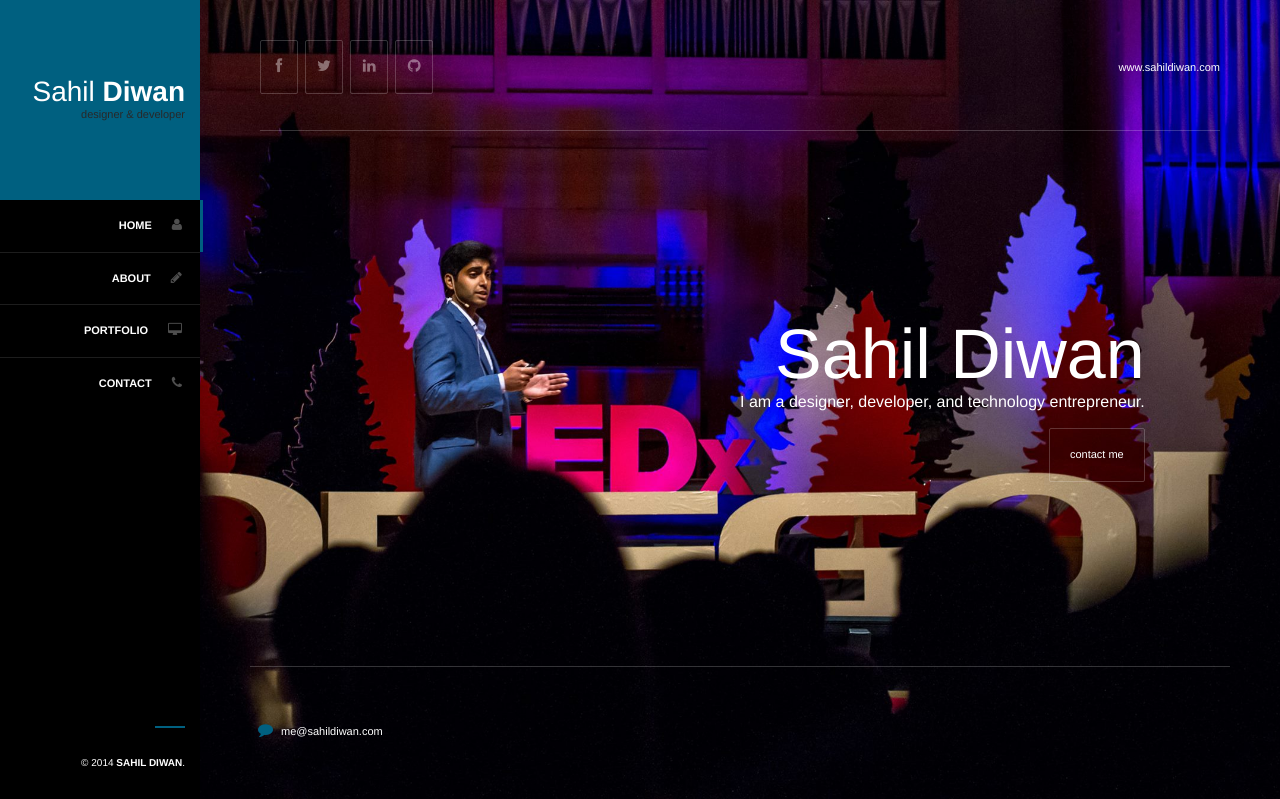
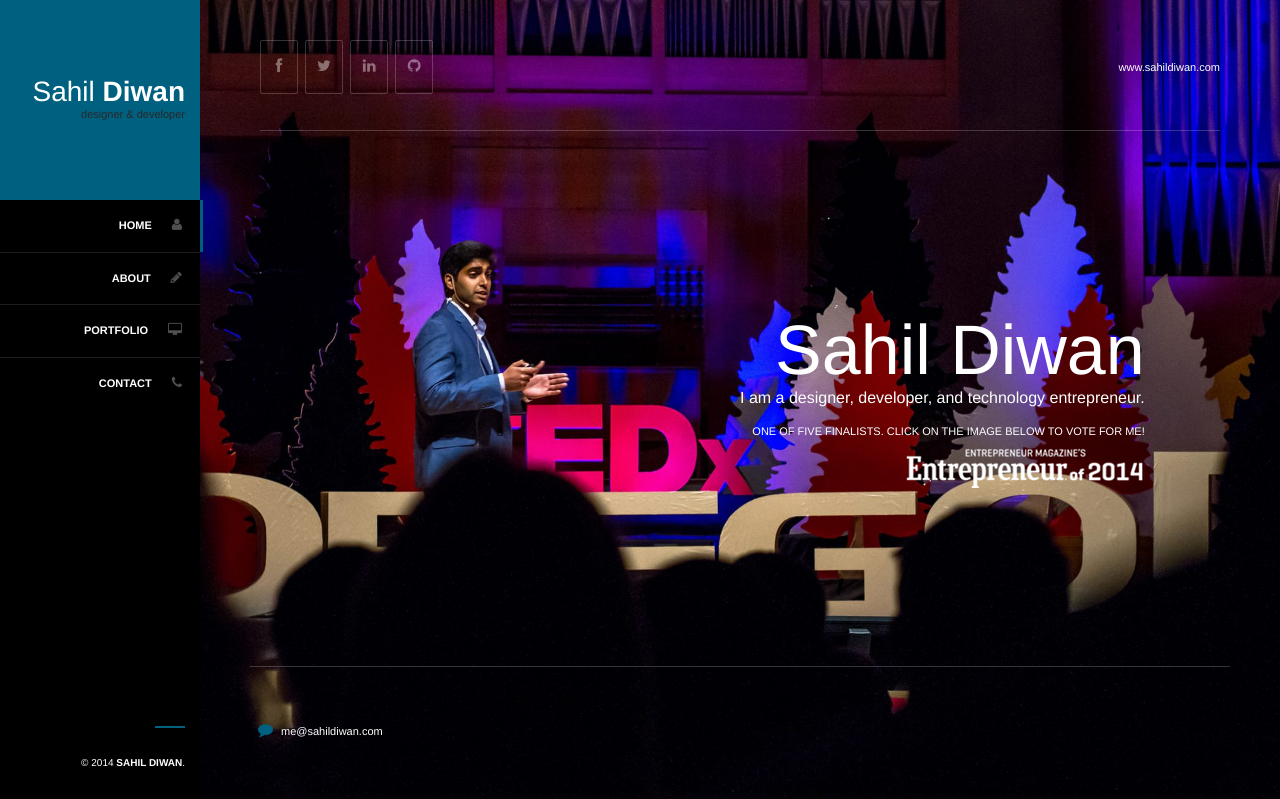
Before and after one commit to sahildiwan/sahildiwan.com, a PHP site: page / in a window 1280 px wide. Shown: the top 799 px of the page. Run offline with PHP 8.4, Linux system fonts and the light colour scheme; some libraries are stand-ins or nearby versions.

Commit message:
e mag contest

```diff
--- a/css/style.css
+++ b/css/style.css
@@ -339,7 +339,6 @@ header {
 	top: 50%;
 	text-align: right;
 	left: 50%;
-
 }
 
 .profile-bottom-bar {
--- a/index.html
+++ b/index.html
@@ -97,7 +97,9 @@
                 <div class="profile-content">
                     <h1 class="short">Sahil Diwan</h1>
                     <h5>I am a designer, developer, and technology entrepreneur.</h5>
-                    <a href="#contact" class="btn btn-default pull-right">contact me</a>
+                    <h6>One of five finalists. Click on the image below to vote for me!</h6>
+                    <a href="http://www.entrepreneur.com/e2014college/" target="_blank"><img src="images/e2014.png" class="pull-right"></a>
+                    <!-- <a href="#contact" class="btn btn-default pull-right">contact me</a> -->
                 </div>
                 <!-- Bottom Bar -->
                 <div class="bottom-bar profile-bottom-bar hidden-xs">
```
Also changed, not shown: images/e2014.png (added), 1 other file.
